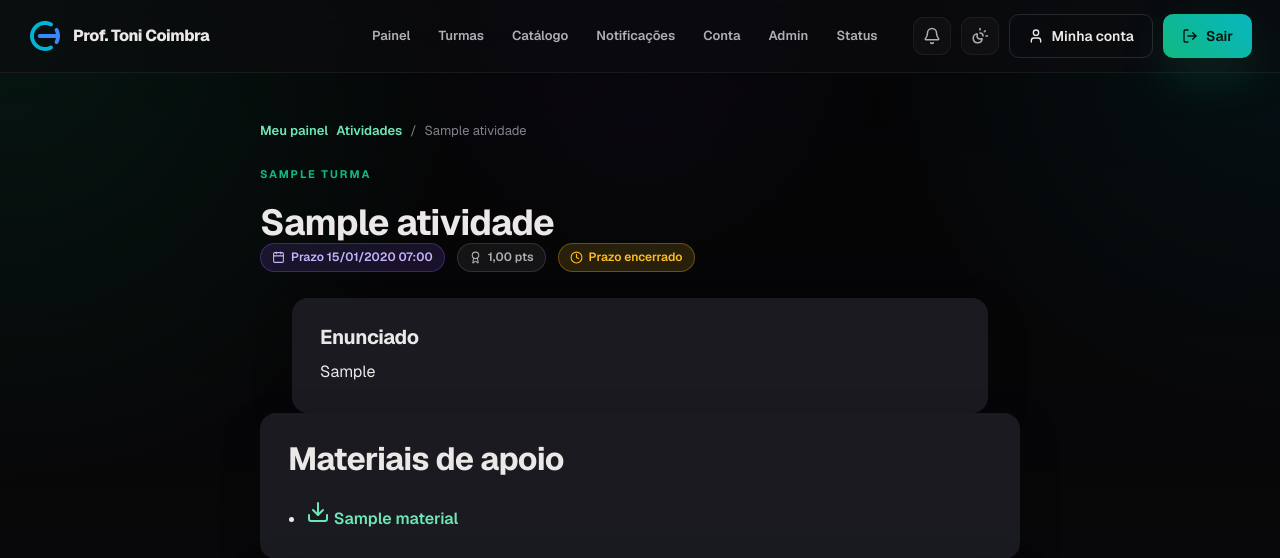
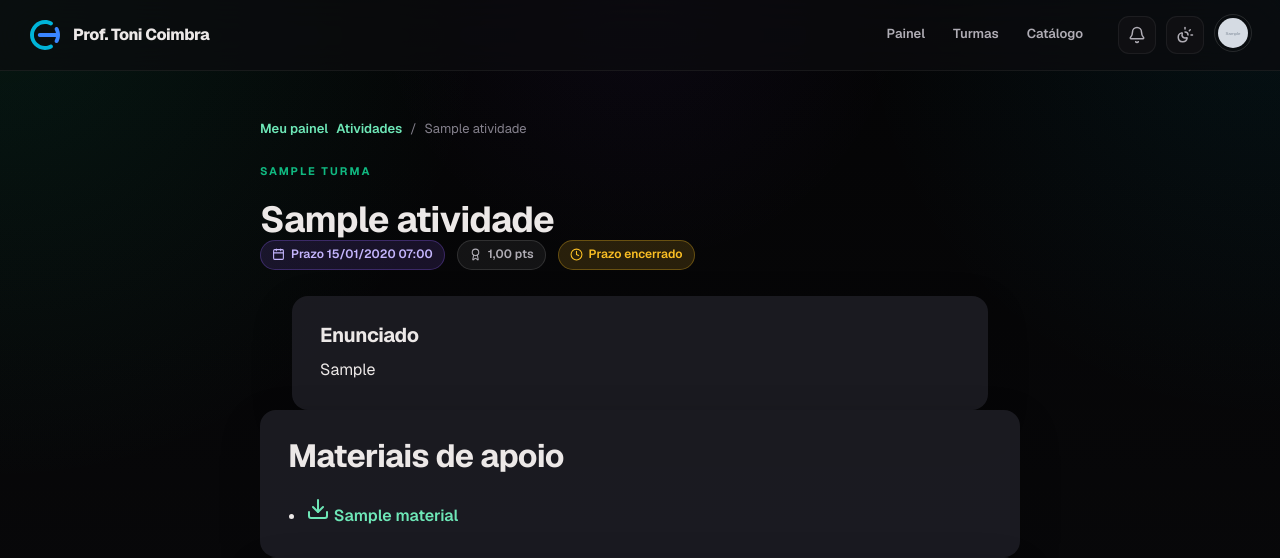
Before and after one commit to elvertoni/professorDash2.0, a Django app: page /atividades/aluno/1/ in a window 1280 px wide. Shown: the top 558 px of the page. Run offline with Django 5.2, Linux system fonts and the light colour scheme; a user stored in the database is signed in; tables that the repository leaves empty hold one stand-in row (values such as "Sample post"); grey boxes marked "Sample" are stand-in pictures; some libraries are stand-ins or nearby versions.

Commit message:
feat(nav): phase 1 — navbar diet + role-based theme
Cut primary nav to <=3 items per role; move Conta/Materiais/Admin/Status/
Sair into a new avatar-triggered account dropdown (same details/summary +
glass-panel pattern as notification-menu). Aluno nav: Início/Aulas/
Atividades. Professor/Admin nav: Painel/Turmas/Catálogo.

Default data-theme is now server-rendered per role in base.html: aluno =
light, professor/admin/anon = dark. localStorage toggle still overrides as
personal preference. Documented account-menu + theme-by-role (D.5) in
DESIGN.md. Reduces cognitive load for the ADHD-first redesign.

Co-Authored-By: Claude Sonnet 4.6 <noreply@anthropic.com>

```diff
--- a/static/css/app.css
+++ b/static/css/app.css
@@ -389,6 +389,123 @@ button {
     width: 100%;
 }
 
+/* Account menu — mesmo padrão details/summary do notification-menu */
+.account-menu {
+    position: relative;
+}
+
+.account-menu summary {
+    list-style: none;
+    cursor: pointer;
+}
+
+.account-menu summary::-webkit-details-marker {
+    display: none;
+}
+
+.account-trigger {
+    display: inline-flex;
+    align-items: center;
+    justify-content: center;
+    border-radius: var(--radius-pill);
+    border: 1px solid var(--shell-border-strong);
+    padding: 3px;
+    transition: border-color .16s;
+}
+
+.account-menu[open] .account-trigger,
+.account-trigger:hover {
+    border-color: var(--shell-primary);
+}
+
+.account-trigger:focus-visible {
+    outline: 2px solid var(--shell-primary);
+    outline-offset: 2px;
+}
+
+.account-avatar {
+    width: 30px;
+    height: 30px;
+    border-radius: var(--radius-pill);
+    object-fit: cover;
+    display: block;
+}
+
+.account-panel {
+    position: absolute;
+    top: calc(100% + 10px);
+    right: 0;
+    z-index: 35;
+    display: grid;
+    width: min(280px, calc(100vw - 32px));
+    gap: 4px;
+    padding: 12px;
+    border: 1px solid var(--shell-border-strong);
+    border-radius: var(--radius-md);
+    background: var(--shell-surface-strong);
+    box-shadow: var(--shell-shadow-soft);
+}
+
+.account-panel-head {
+    display: grid;
+    gap: 2px;
+    padding: 4px 8px 10px;
+    margin-bottom: 4px;
+    border-bottom: 1px solid var(--shell-border);
+}
+
+.account-panel-head strong {
+    color: var(--shell-text);
+    font-size: 14px;
+}
+
+.account-panel-email {
+    color: var(--shell-text-soft);
+    font-size: 12px;
+    font-family: var(--font-mono);
+    overflow: hidden;
+    text-overflow: ellipsis;
+}
+
+.account-link {
+    display: flex;
+    align-items: center;
+    gap: 10px;
+    padding: 9px 8px;
+    border-radius: var(--radius-sm);
+    color: var(--shell-text-muted);
+    font-size: 13px;
+    font-weight: 600;
+    transition: background-color .16s, color .16s;
+}
+
+.account-link i {
+    width: 16px;
+    height: 16px;
+}
+
+.account-link:hover {
+    color: var(--shell-text);
+    background: var(--shell-surface-high);
+}
+
+.account-link:focus-visible {
+    color: var(--shell-text);
+    background: var(--shell-surface-high);
+    outline: 2px solid var(--shell-primary);
+    outline-offset: -2px;
+}
+
+.account-link.active {
+    color: var(--shell-primary);
+    background: var(--shell-surface-high);
+}
+
+.account-logout-btn {
+    width: 100%;
+    margin-top: 6px;
+}
+
 .inline-form {
     margin: 0;
 }
--- a/templates/base.html
+++ b/templates/base.html
@@ -1,6 +1,6 @@
 {% load static %}
 <!doctype html>
-<html lang="pt-BR" data-theme="dark">
+<html lang="pt-BR" data-theme="{% if user.is_authenticated and user.is_aluno %}light{% else %}dark{% endif %}">
 <head>
     <meta charset="utf-8">
     <meta name="viewport" content="width=device-width, initial-scale=1">
@@ -34,28 +34,16 @@
                     <a href="{% url 'home' %}#jornada">Jornada</a>
                     <a href="{% url 'home' %}#recursos">Recursos</a>
                     <a href="{% url 'health' %}" class="{% if '/health/' in request.path %}active{% endif %}">Status</a>
-                {% else %}
-                    {% if user.is_aluno %}
-                        <a href="{% url 'classroom:aluno_dashboard' %}" class="{% if '/turmas/aluno/' in request.path %}active{% endif %}">Meu painel</a>
+                {% elif user.is_aluno %}
+                    <a href="{% url 'classroom:aluno_dashboard' %}" class="{% if '/turmas/aluno/' in request.path %}active{% endif %}">Início</a>
+                    <a href="{% url 'catalog:aula_list' %}" class="{% if '/catalogo/' in request.path %}active{% endif %}">Aulas</a>
                     {% if user.first_active_turma %}
                         <a href="{% url 'activities:aluno_atividade_list' user.first_active_turma.pk %}" class="{% if '/atividades/aluno/' in request.path %}active{% endif %}">Atividades</a>
-                            <a href="{% url 'materials:aluno_material_list' user.first_active_turma.pk %}" class="{% if '/materiais/aluno/' in request.path %}active{% endif %}">Materiais</a>
                     {% endif %}
-                        <a href="{% url 'catalog:aula_list' %}" class="{% if '/catalogo/' in request.path %}active{% endif %}">Aulas</a>
                 {% else %}
                     <a href="{% url 'classroom:professor_dashboard' %}" class="{% if '/turmas/painel/' in request.path %}active{% endif %}">Painel</a>
                     <a href="{% url 'classroom:turma_list' %}" class="{% if '/turmas/' in request.path and '/turmas/aluno/' not in request.path and '/turmas/painel/' not in request.path %}active{% endif %}">Turmas</a>
-                        {% if user.first_active_turma %}
-                            <a href="{% url 'activities:atividade_list' user.first_active_turma.pk %}" class="{% if '/atividades/' in request.path and '/atividades/aluno/' not in request.path %}active{% endif %}">Correções</a>
-                        {% endif %}
                     <a href="{% url 'catalog:aula_list' %}" class="{% if '/catalogo/' in request.path %}active{% endif %}">Catálogo</a>
-                    {% endif %}
-                    <a href="{% url 'notifications:list' %}" class="{% if '/notificacoes/' in request.path %}active{% endif %}">Notificações</a>
-                    <a href="{% url 'accounts:profile' %}" class="{% if '/conta/perfil/' in request.path %}active{% endif %}">Conta</a>
-                    {% if user.is_superuser or user.is_admin_role or user.is_staff %}
-                        <a href="/admin/" class="{% if '/admin/' in request.path %}active{% endif %}">Admin</a>
-                        <a href="{% url 'health' %}" class="{% if '/health/' in request.path %}active{% endif %}">Status</a>
-                    {% endif %}
                 {% endif %}
             </nav>
         </details>
@@ -64,28 +52,16 @@
                 <a href="{% url 'home' %}#jornada">Jornada</a>
                 <a href="{% url 'home' %}#recursos">Recursos</a>
                 <a href="{% url 'health' %}" class="{% if '/health/' in request.path %}active{% endif %}">Status</a>
-            {% else %}
-                {% if user.is_aluno %}
-                    <a href="{% url 'classroom:aluno_dashboard' %}" class="{% if '/turmas/aluno/' in request.path %}active{% endif %}">Meu painel</a>
+            {% elif user.is_aluno %}
+                <a href="{% url 'classroom:aluno_dashboard' %}" class="{% if '/turmas/aluno/' in request.path %}active{% endif %}">Início</a>
+                <a href="{% url 'catalog:aula_list' %}" class="{% if '/catalogo/' in request.path %}active{% endif %}">Aulas</a>
                 {% if user.first_active_turma %}
                     <a href="{% url 'activities:aluno_atividade_list' user.first_active_turma.pk %}" class="{% if '/atividades/aluno/' in request.path %}active{% endif %}">Atividades</a>
-                        <a href="{% url 'materials:aluno_material_list' user.first_active_turma.pk %}" class="{% if '/materiais/aluno/' in request.path %}active{% endif %}">Materiais</a>
                 {% endif %}
-                    <a href="{% url 'catalog:aula_list' %}" class="{% if '/catalogo/' in request.path %}active{% endif %}">Aulas</a>
             {% else %}
                 <a href="{% url 'classroom:professor_dashboard' %}" class="{% if '/turmas/painel/' in request.path %}active{% endif %}">Painel</a>
                 <a href="{% url 'classroom:turma_list' %}" class="{% if '/turmas/' in request.path and '/turmas/aluno/' not in request.path and '/turmas/painel/' not in request.path %}active{% endif %}">Turmas</a>
-                    {% if user.first_active_turma %}
-                        <a href="{% url 'activities:atividade_list' user.first_active_turma.pk %}" class="{% if '/atividades/' in request.path and '/atividades/aluno/' not in request.path %}active{% endif %}">Correções</a>
-                    {% endif %}
                 <a href="{% url 'catalog:aula_list' %}" class="{% if '/catalogo/' in request.path %}active{% endif %}">Catálogo</a>
-                {% endif %}
-                <a href="{% url 'notifications:list' %}" class="{% if '/notificacoes/' in request.path %}active{% endif %}">Notificações</a>
-                <a href="{% url 'accounts:profile' %}" class="{% if '/conta/perfil/' in request.path %}active{% endif %}">Conta</a>
-                {% if user.is_superuser or user.is_admin_role or user.is_staff %}
-                    <a href="/admin/" class="{% if '/admin/' in request.path %}active{% endif %}">Admin</a>
-                    <a href="{% url 'health' %}" class="{% if '/health/' in request.path %}active{% endif %}">Status</a>
-                {% endif %}
             {% endif %}
         </nav>
         <div class="header-actions">
@@ -144,17 +120,43 @@
                 <i data-lucide="sun-moon" aria-hidden="true"></i>
             </button>
             {% if user.is_authenticated %}
-                <a class="btn btn-outline" href="{% url 'accounts:profile' %}">
-                    <i data-lucide="user" aria-hidden="true"></i>
-                    Minha conta
+                <details class="account-menu">
+                    <summary class="account-trigger" aria-label="Abrir menu da conta" title="Conta">
+                        {% if user.avatar %}
+                            <img class="account-avatar" src="{{ user.avatar.url }}" alt="">
+                        {% else %}
+                            <span class="avatar sm" aria-hidden="true">{{ user.get_short_name|slice:':2'|upper }}</span>
+                        {% endif %}
+                    </summary>
+                    <div class="account-panel">
+                        <div class="account-panel-head">
+                            <strong>{{ user.get_short_name }}</strong>
+                            <span class="account-panel-email">{{ user.email }}</span>
+                        </div>
+                        <a class="account-link {% if '/conta/perfil/' in request.path %}active{% endif %}" href="{% url 'accounts:profile' %}">
+                            <i data-lucide="user" aria-hidden="true"></i> Minha conta
                         </a>
-                <form class="inline-form" method="post" action="{% url 'accounts:logout' %}">
+                        {% if user.is_aluno and user.first_active_turma %}
+                            <a class="account-link {% if '/materiais/aluno/' in request.path %}active{% endif %}" href="{% url 'materials:aluno_material_list' user.first_active_turma.pk %}">
+                                <i data-lucide="folder" aria-hidden="true"></i> Materiais
+                            </a>
+                        {% endif %}
+                        {% if user.is_superuser or user.is_admin_role or user.is_staff %}
+                            <a class="account-link" href="/admin/">
+                                <i data-lucide="shield" aria-hidden="true"></i> Admin
+                            </a>
+                            <a class="account-link" href="{% url 'health' %}">
+                                <i data-lucide="activity" aria-hidden="true"></i> Status
+                            </a>
+                        {% endif %}
+                        <form method="post" action="{% url 'accounts:logout' %}">
                             {% csrf_token %}
-                    <button class="btn btn-primary" type="submit">
-                        <i data-lucide="log-out" aria-hidden="true"></i>
-                        Sair
+                            <button class="btn btn-outline btn-sm account-logout-btn" type="submit">
+                                <i data-lucide="log-out" aria-hidden="true"></i> Sair
                             </button>
                         </form>
+                    </div>
+                </details>
             {% else %}
                 <a class="btn btn-primary" href="{% url 'accounts:login' %}">
                     <i data-lucide="log-in" aria-hidden="true"></i>
```
Also changed, not shown: DESIGN.md (+3 -1 lines). Lines whose indentation alone changed are shown as unchanged.
